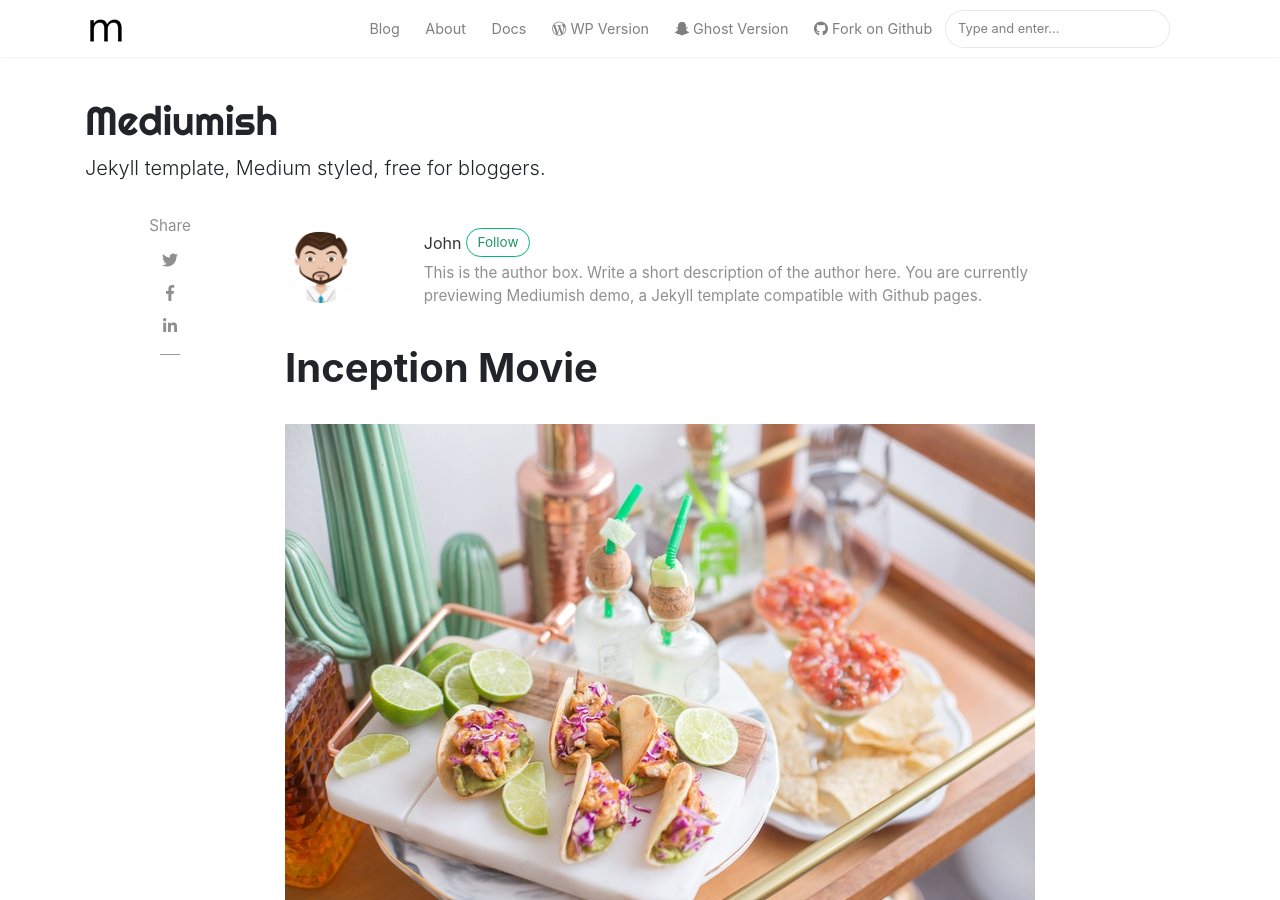
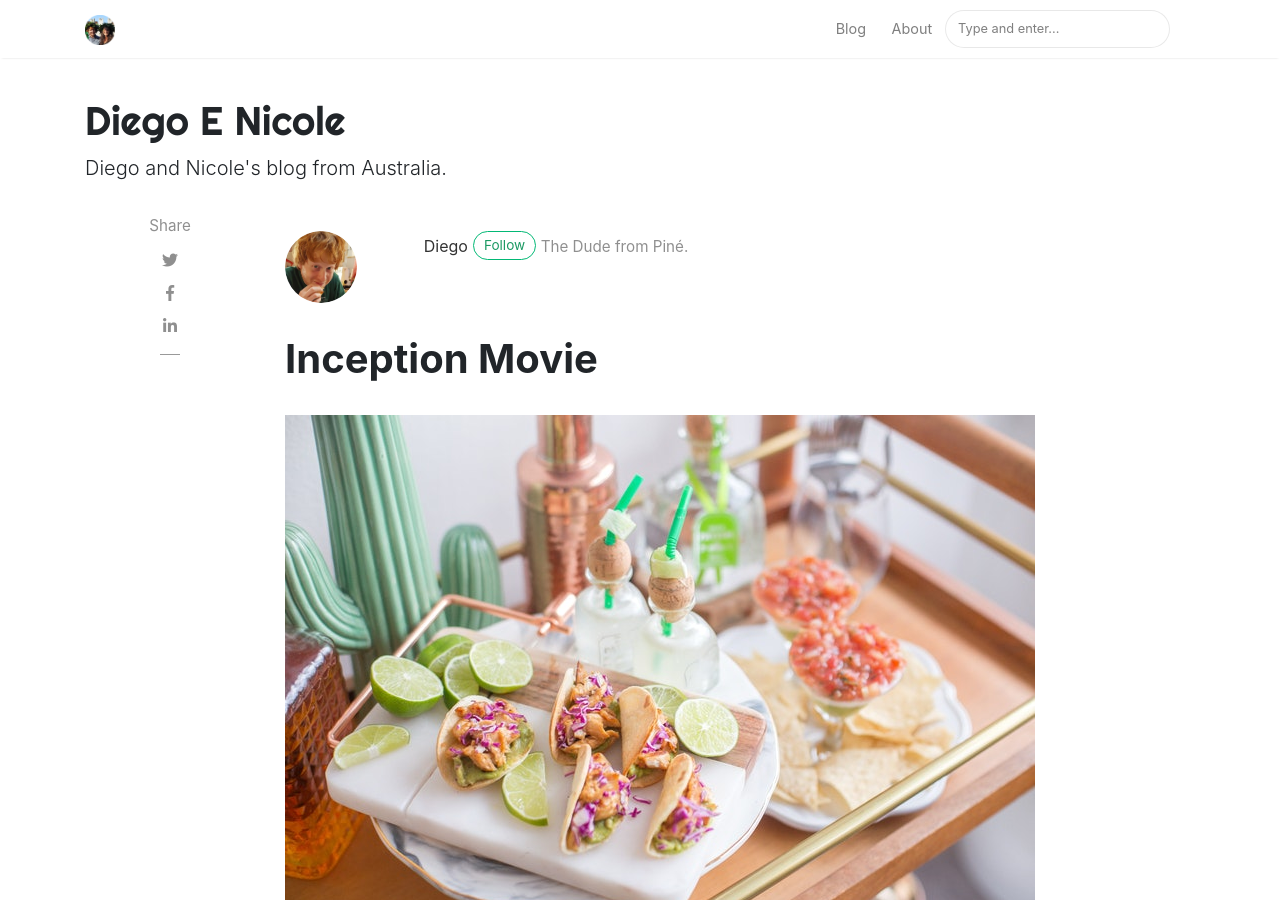
Before and after one commit to diegoenicole/diegoenicole.github.io, a Jekyll site: the page built from _posts/2018-01-11-customer-service.md, in a window 1280 px wide and 900 px high. Built offline with Jekyll 4.4.1, drawn with Linux system fonts in a browser that asks for light colours; nearby versions of some CDN libraries; comment, search, counter and statistics services are not loaded; some of the changed text lies outside the part shown.

Commit message:
Add authors and images, remove google ad cookies

```diff
--- a/_config.yml
+++ b/_config.yml
@@ -1,9 +1,9 @@
 # Site
-name: "Mediumish"
-title: "Mediumish"
-description: "Jekyll template, Medium styled, free for bloggers."
-logo: 'assets/images/logo.png'
-favicon: 'assets/images/logo.png'
+name: "Diego E Nicole"
+title: "DiegoENicole"
+description: "Diego and Nicole's blog from Australia."
+logo: 'assets/images/diego_e_nicole_crowned.png'
+favicon: 'assets/images/diego_e_nicole_crowned.png'
 baseurl: ''
 google_analytics: 'UA-46278016-1'
 disqus: 'demowebsite'
@@ -13,23 +13,33 @@ permalink: /:title/
 
 # Authors
 authors:
-  sal:
-    name: Sal
-    display_name: Sal
+  diego:
+    name: Diego
+    display_name: Diego
+    avatar: 'assets/images/diego_avatar.png'
     gravatar: e56154546cf4be74e393c62d1ae9f9d4
-    email: wowthemesnet@gmail.com
-    web: https://www.wowthemes.net
-    twitter: https://twitter.com/wowthemesnet
-    description: "Author of Mediumish, a Bootstrap Medium styled template available for WordPress, HTML, Ghost and Jekyll. You are currently previewing Jekyll template demo."
-  john:
-    name: John
-    display_name: John
-    avatar: 'assets/images/avatar.png'
+    email:
+    web: https://diegoenicole.github.ai
+    # twitter: https://twitter.com/wowthemesnet
+    description: "The Dude from Piné."
+
+  nicole:
+    name: Nicole
+    display_name: Nicole
+    avatar: 'assets/images/nicole_avatar.png'
     gravatar: b1cc14991db7a456fcd761680bbc8f81
-    email: wowthemesnet@gmail.com
-    web: https://www.wowthemes.net
-    twitter: https://twitter.com/wowthemesnet
-    description: "This is the author box. Write a short description of the author here. You are currently previewing Mediumish demo, a Jekyll template compatible with Github pages."
+    email:
+    web: https://diegoenicole.github.ai
+    # twitter: https://twitter.com/wowthemesnet
+    description: "The Dudess from Nave san Felice."
+
+  diegoenicole:
+    name: DiegoENicole
+    display_name: DiegoENicole
+    avatar: 'assets/images/diego_e_nicole_crowned.png'
+    email: diegoenicole.australia@gmail.com
+    web: https://diegoenicole.github.ai
+    description: "These two guys are a single thing."
 
 # Plugins
 plugins:
@@ -61,11 +71,6 @@ kramdown:
     block:
       line_numbers: true
 
-# Adsense (change to "enabled" to activate, also your client id and ad slot. Create a new ad unit from your Adsense account to get the slot.)
-adsense: "disabled"
-adsense-data-ad-client: "ca-pub-3412143450191416"
-adsense-data-ad-slot: "1363087678"
-
 # Lazy Images ("enabled" or "disabled")
 lazyimages: "disabled"
 
--- a/_layouts/default.html
+++ b/_layouts/default.html
@@ -4,7 +4,7 @@
 <meta charset="utf-8">
 <meta name="viewport" content="width=device-width, initial-scale=1, shrink-to-fit=no">
 
-<link rel="icon" href="{{ site.baseurl }}/assets/images/logo.png">
+<link rel="icon" href="{{ site.baseurl }}/assets/images/diego_e_nicole_crowned.png">
 
 <title>{{ page.title }} | {{site.name}}</title>
 
@@ -75,22 +67,6 @@ ga('send', 'pageview');
                 <a class="nav-link" href="{{ site.baseurl }}/about">About</a>
                 </li>
 
-                <li class="nav-item">
-                <a target="_blank" class="nav-link" href="https://bootstrapstarter.com/bootstrap-templates/template-mediumish-bootstrap-jekyll/"> Docs</a>
-                </li>
-
-                <li class="nav-item">
-                <a target="_blank" class="nav-link" href="https://www.wowthemes.net/themes/mediumish-wordpress/"><i class="fab fa-wordpress-simple"></i> WP Version</a>
-                </li>
-
-                <li class="nav-item">
-                <a target="_blank" class="nav-link" href="https://www.wowthemes.net/themes/mediumish-ghost/"><i class="fab fa-snapchat-ghost"></i> Ghost Version</a>
-                </li>
-
-                <li class="nav-item">
-                <a target="_blank" class="nav-link" href="https://github.com/wowthemesnet/mediumish-theme-jekyll"><i class="fab fa-github"></i> Fork on Github</a>
-                </li>
-
                 {% include search-lunr.html %}
 
             </ul>
@@ -122,22 +98,6 @@ ga('send', 'pageview');
 <div class="main-content">
     {{ content }}
 </div>
-
-{% if site.mailchimp-list %}
-<!-- Bottom Alert Bar
-================================================== -->
-<div class="alertbar">
-	<div class="container text-center">
-		<span><img src="{{ site.baseurl }}/{{ site.logo }}" alt="{{site.title}}"> &nbsp; Never miss a <b>story</b> from us, subscribe to our newsletter</span>
-        <form action="{{site.mailchimp-list}}" method="post" name="mc-embedded-subscribe-form" class="wj-contact-form validate" target="_blank" novalidate>
-            <div class="mc-field-group">
-            <input type="email" placeholder="Email" name="EMAIL" class="required email" id="mce-EMAIL" autocomplete="on" required>
-            <input type="submit" value="Subscribe" name="subscribe" class="heart">
-            </div>
-        </form>
-	</div>
-</div>
-{% endif %}
 
 </div>
 
--- a/_layouts/post.html
+++ b/_layouts/post.html
@@ -42,12 +42,6 @@ post_class: post-template
                 <h1 class="posttitle">{{ page.title }}</h1>
 
             </div>
-
-            <!-- Adsense if enabled from _config.yml (change your pub id and slot) -->
-            {% if site.adsense == "enabled" %}
-                {% include adsense-under-header.html %}
-            {% endif %}
-            <!-- End Adsense -->
 
             <!-- Post Featured Image -->
             {% if page.image %}
--- a/_posts/2018-01-11-customer-service.md
+++ b/_posts/2018-01-11-customer-service.md
@@ -1,7 +1,7 @@
 ---
 layout: post
 title:  "Inception Movie"
-author: john
+author: diego
 categories: [ Jekyll, tutorial ]
 tags: [red, yellow]
 image: assets/images/11.jpg
```
Also changed, not shown: other parts of _layouts/default.html (+1 -9 lines), _includes/adsense-under-header.html (deleted, +0 -12 lines), _posts/2018-01-11-quick-start-guide.md (+1 -1 lines), assets/images/diego_avatar.png (added), assets/images/diego_e_nicole_crowned.png (added), assets/images/nicole_avatar.png (added).
